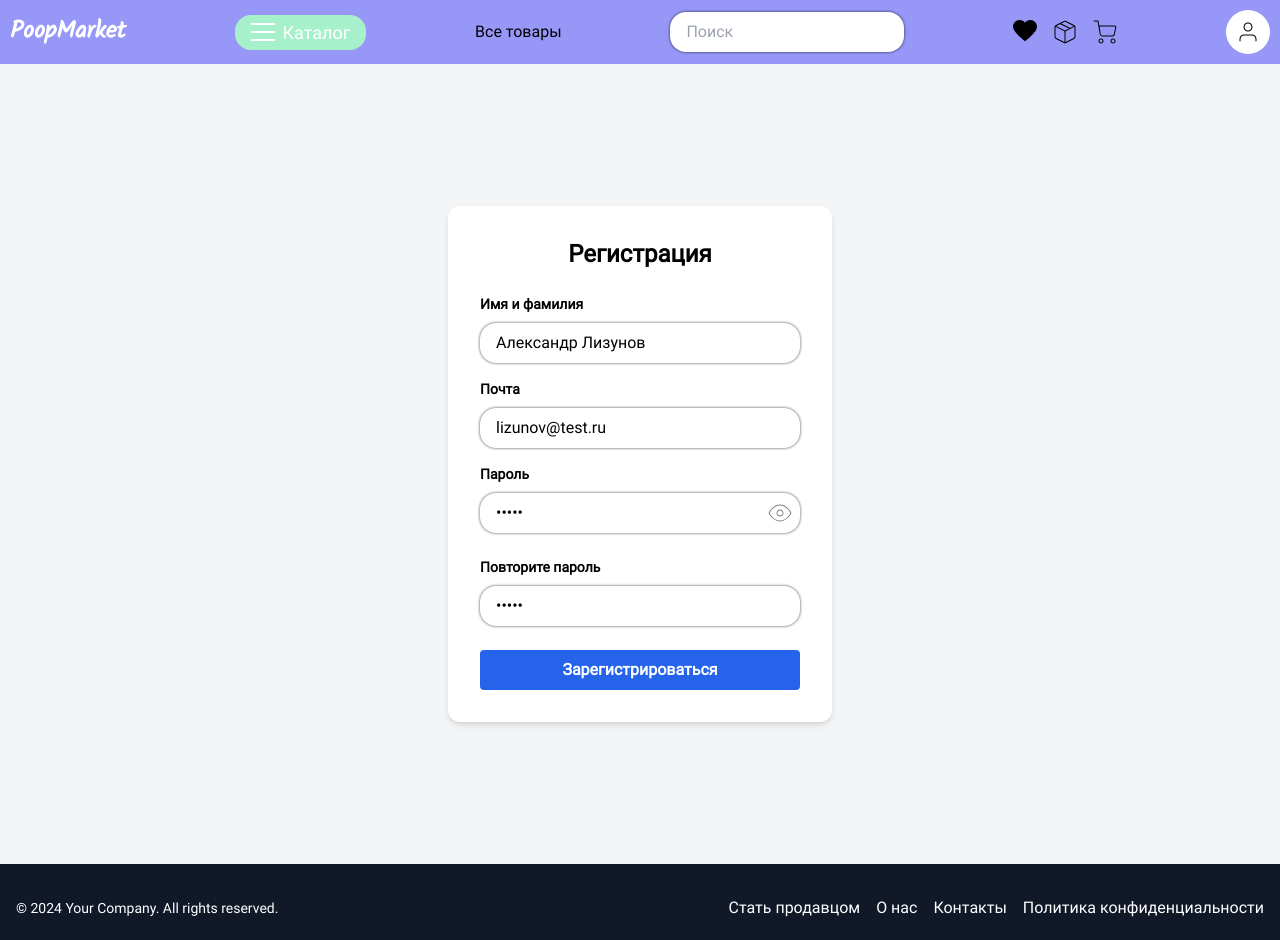
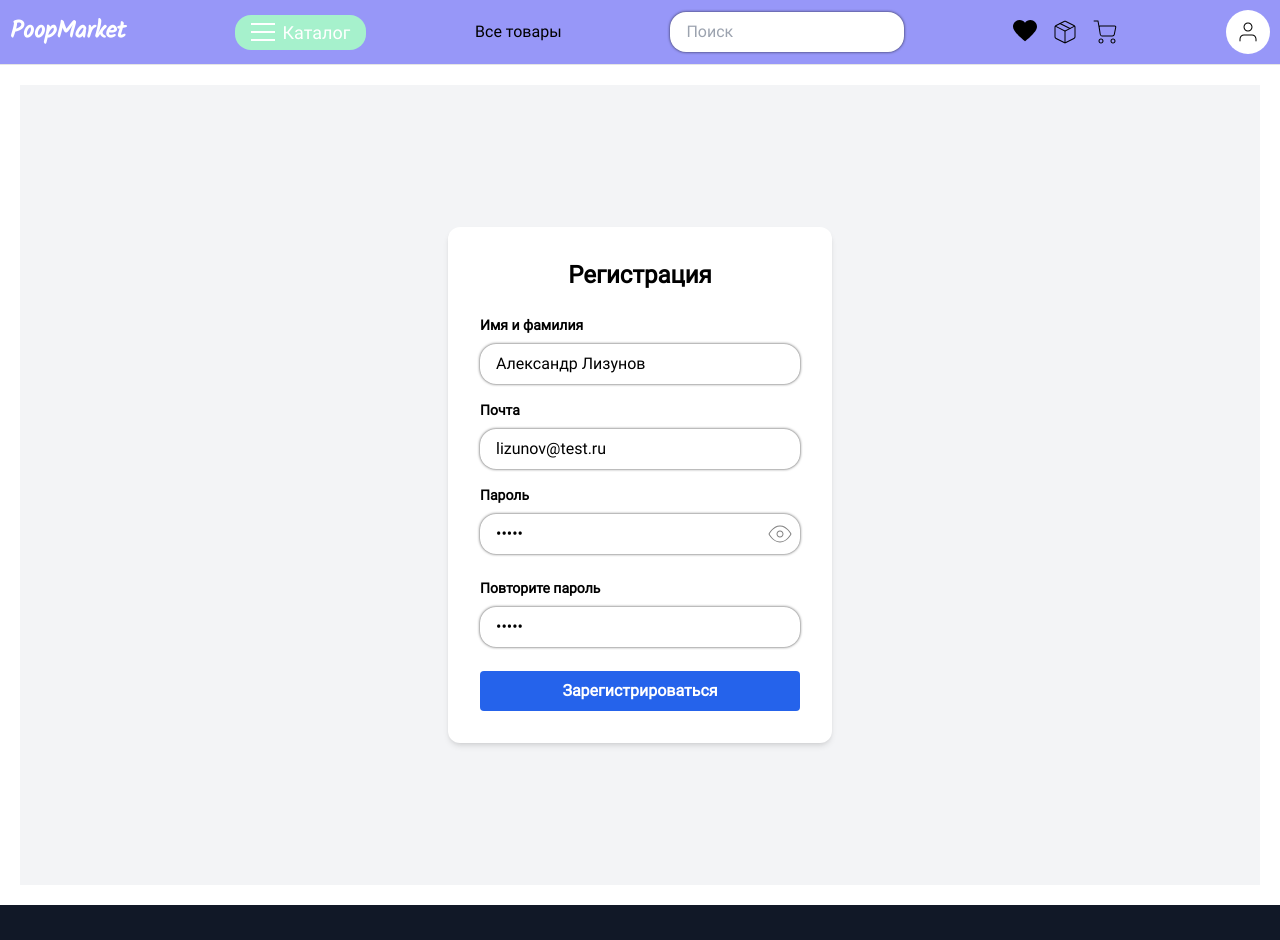
Before and after one commit to lznval/best-app-ever, a React (Create React App) app: page /register in a window 1280 px wide. Shown: the top 940 px of the page. Built offline with nearby package versions, Linux system fonts and the light colour scheme; no server answers.

Commit message:
немного стилей для layout

```diff
--- a/src/client/components/Footer/index.tsx
+++ b/src/client/components/Footer/index.tsx
@@ -1,9 +1,15 @@
 import { ERoutesSeller } from '@types';
+import cn from 'classnames';
+import { FC } from 'react';
 import { Link } from 'react-router-dom';
 
-export const Footer = () => {
+interface IFooterProps {
+  customStyle: string;
+}
+
+export const Footer: FC<IFooterProps> = ({ customStyle }) => {
   return (
-    <footer className="bg-gray-900 text-white py-8">
+    <footer className={cn(customStyle, 'bg-gray-900 text-white py-8')}>
       <div className="container mx-auto px-4">
         <div className="flex justify-between items-center">
           <div className="text-sm">
--- a/src/client/components/Header/index.tsx
+++ b/src/client/components/Header/index.tsx
@@ -9,8 +9,13 @@ import { isAuth, logoutUser } from '@redux/slices/userSlice';
 import { useDispatch, useSelector } from 'react-redux';
 import { AppDispatch, state } from '@redux/store';
 import { ERoutes } from '@types';
+import cn from 'classnames';
 
-export const Header: FC = () => {
+interface IHeaderProps {
+  customStyle: string;
+}
+
+export const Header: FC<IHeaderProps> = ({ customStyle }) => {
   const dispatch = useDispatch<AppDispatch>();
   const { auth } = useSelector(state);
   const [isModalOpen, setIsModalOpen] = useState(false);
@@ -26,7 +31,7 @@ export const Header: FC = () => {
   };
 
   return (
-    <header className={styles.wrapper}>
+    <header className={cn(customStyle, styles.wrapper)}>
       <Link to={ERoutes.MAIN} className={styles.logo}>
         PoopMarket
       </Link>
--- a/src/client/components/Layout/index.tsx
+++ b/src/client/components/Layout/index.tsx
@@ -1,16 +1,15 @@
 import { Footer } from '@components/Footer';
 import { Header } from '@components/Header';
-import React from 'react';
 import { Outlet } from 'react-router-dom';
 
 export const Layout = () => {
   return (
-    <div className="flex flex-col min-h-screen">
-      <Header />
-      <main className="flex-grow">
+    <div className="layout flex flex-col min-h-screen">
+      <Header customStyle="layout-header" />
+      <main className="layout-main flex-grow">
         <Outlet />
       </main>
-      <Footer />
+      <Footer customStyle="layout-footer" />
     </div>
   );
 };
--- a/src/client/styles/main.scss
+++ b/src/client/styles/main.scss
@@ -1,7 +1,60 @@
-@import "variables";
-@import "reset";
+@import 'variables';
+@import 'reset';
 
 html {
   font-size: $font-size-base;
   line-height: $line-height-base;
 }
+
+// Global styles (например, в styles.scss или аналогичном файле)
+html,
+body {
+  margin: 0;
+  padding: 0;
+  height: 100%;
+}
+
+#root {
+  display: flex;
+  flex-direction: column;
+  min-height: 100%;
+}
+
+.flex {
+  display: flex;
+}
+
+.flex-col {
+  flex-direction: column;
+}
+
+.min-h-screen {
+  min-height: 100vh;
+}
+
+.flex-grow {
+  flex-grow: 1;
+}
+
+// Specific layout styles
+.layout {
+  background-color: #f5f5f5; // Фон для всего layout
+}
+
+.layout-header {
+  background-color: #fff;
+  border-bottom: 1px solid #e5e5e5;
+  padding: 20px;
+}
+
+.layout-main {
+  padding: 20px;
+  background-color: #fff;
+}
+
+.layout-footer {
+  background-color: #222;
+  color: #fff;
+  padding: 10px;
+  text-align: center;
+}
```
